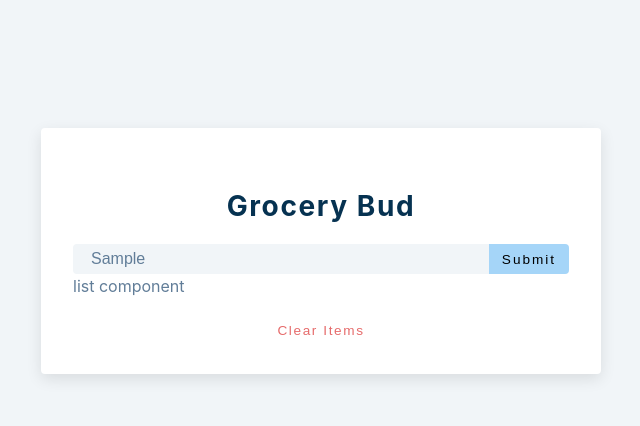
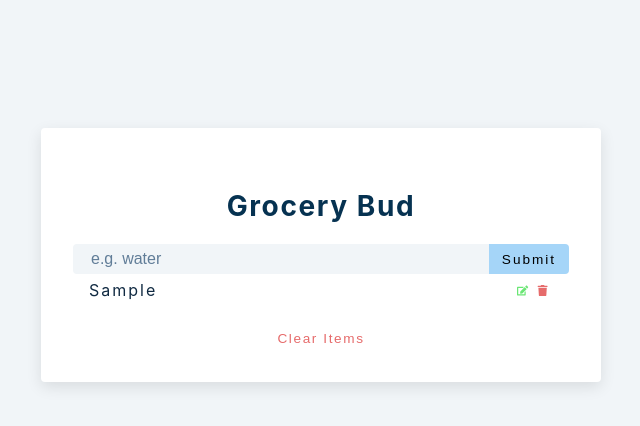
Before and after one commit to krukaleksander/grocery, a React (Create React App) app: page / in a window 1280 px wide. Both pictures are taken after typing "Sample" into the empty fields and a click on the button "Submit". Shown: the top 426 px of the page, without its empty margins (319-959 px from the left). Built offline with nearby package versions, Linux system fonts and the light colour scheme.

Commit message:
ading items fine

```diff
--- a/src/App.js
+++ b/src/App.js
@@ -17,6 +17,12 @@
         } else if (name && isEditing) {
             // deal with edit
         }
+        else {
+            //show alert
+            const newItem = { id: new Date().getTime.toString(), title: name };
+            setList([...list, newItem]);
+            setName('');
+        }
     }
 
 
@@ -32,7 +38,7 @@
                     </button>
                 </div>
             </form>
-            <List />
+            <List items={list} />
             <button className="clear-btn">clear items</button>
         </div>
     </section>
--- a/src/List.js
+++ b/src/List.js
@@ -1,7 +1,23 @@
 import React from 'react';
+import { FaEdit, FaTrash } from 'react-icons/fa';
 
-const List = () => {
-    return <p>list component</p>
+const List = ({ items }) => {
+    return <div className="grocery-list">
+        {items.map(item => {
+            const { id, title } = item;
+            return <article key={id} className='grocery-item'>
+                <p className='title'>{title}</p>
+                <div className="btn-container">
+                    <button type='button' className='edit-btn'>
+                        <FaEdit />
+                    </button>
+                    <button type='button' className='delete-btn'>
+                        <FaTrash />
+                    </button>
+                </div>
+            </article>
+        })}
+    </div>
 };
 
 export default List;
```
Also changed, not shown: 1 other file (tests, documents, lock files or other folders).
